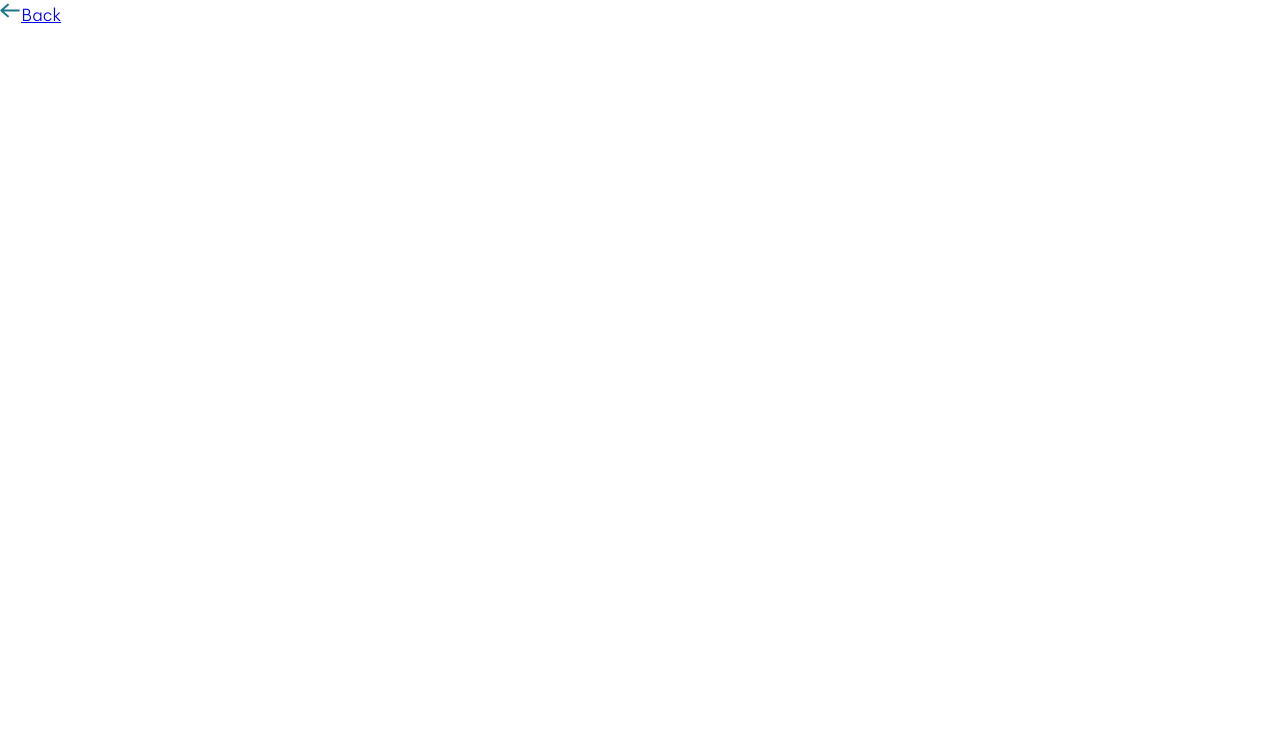
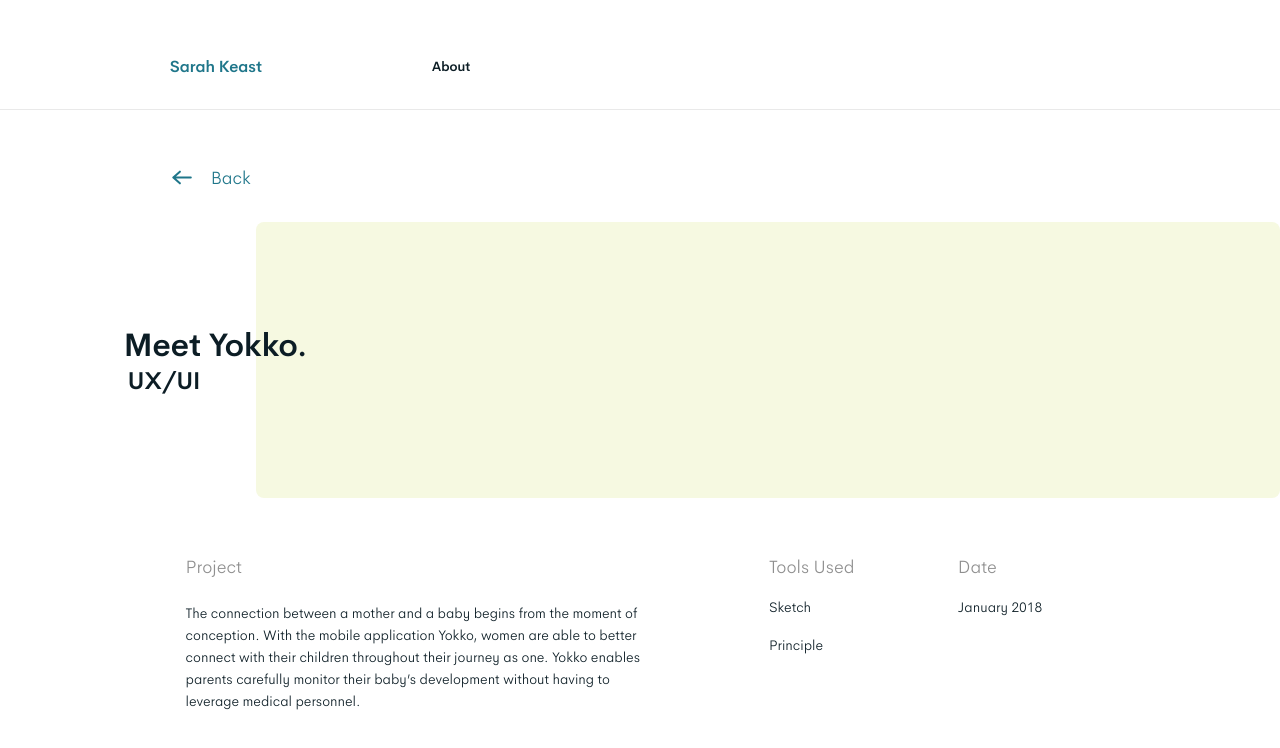
Before and after one commit to JoelChev/sarahhkeast_portfolio, a React (Create React App) app in the folder sarahhkeast_portfolio/: page /project in a window 1280 px wide. Shown: the top 748 px of the page. Built offline with nearby package versions, Linux system fonts and the light colour scheme.

Commit message:
Refactored the header into its own reusable component and tidied up the header on the project page

```diff
--- /dev/null
+++ b/sarahhkeast_portfolio/src/components/header.jsx
@@ -0,0 +1,35 @@
+import React, { useState, useEffect } from 'react';
+import classnames from 'classnames';
+
+const header = 'header';
+
+const Header = () => {
+
+    const [bodyOffset, setBodyOffset] = useState(
+        document.body.getBoundingClientRect()
+    );
+
+
+    const listener = e => {
+        setBodyOffset(document.body.getBoundingClientRect());
+    };
+
+    useEffect(() => {
+        window.addEventListener("scroll", listener);
+        return () => {
+            window.removeEventListener("scroll", listener);
+        };
+    });
+
+    return (
+        <div className={classnames(`${header}`, bodyOffset.top ? `${header}--shadow` : '')}>
+            <div className={`${header}__text-container`}>
+                <span className={`${header}__name`}>Sarah Keast</span>
+                <span className={`${header}__about`}>About</span>
+            </div>
+            <div className={`${header}__space-container`} />
+        </div>
+    );
+};
+
+export default Header;
--- a/sarahhkeast_portfolio/src/pages/landing-page.jsx
+++ b/sarahhkeast_portfolio/src/pages/landing-page.jsx
@@ -1,13 +1,13 @@
 import React, { Component } from 'react';
 import classnames from 'classnames';
 
+import Header from '../components/header';
 import ContactItem from '../components/contact-item';
 
 import HeroFlowers from '../assets/hero_flowers.png';
 import Mail from '../assets/mail.svg';
 import LinkedIn from '../assets/linkedin.svg';
 import Dribbble from '../assets/dribbble.svg';
-import ArrowRightWhite from '../assets/arrow-right-white.svg';
 import ArrowRightBlue from '../assets/arrow-right-blue.svg';
 import Yokko from '../assets/yokko-home-page.png';
 
@@ -15,43 +15,10 @@ const landingPage = 'landingPage';
 
 class LandingPage extends Component {
 
-
-    state = {
-        isTop: true
-    }
-
-    handleScroll = (event) => {
-        const { isTop } = this.state;
-        if (window.scrollY === 0 && !isTop) {
-            this.setState({ isTop: true });
-        } else if (window.scrollY !== 0 && isTop) {
-            this.setState({ isTop: false });
-        }
-    }
-
-    componentDidMount() {
-        this.setState({ isTop: window.pageYOffset === 0 })
-        window.addEventListener('scroll', this.handleScroll);
-    }
-
-    componentWillUnmount() {
-        window.removeEventListener('scroll', this.handleScroll);
-    }
-
-
     render() {
-        const { isTop } = this.state;
         return (
             <div className={`${landingPage}`}>
-                <div className={classnames(`${landingPage}__header`, !isTop ? `${landingPage}__header--shadow` : '')}>
-                    <div className={`${landingPage}__header-text-container`}>
-                        <span className={`${landingPage}__header-name`}>Sarah Keast</span>
-                        <span className={`${landingPage}__header-about`}>About</span>
-                    </div>
-                    <div className={`${landingPage}__header-space-container`}>
-
-                    </div>
-                </div>
+                <Header />
                 <div className={`${landingPage}__hero`}>
                     <div className={`${landingPage}__text-container`}>
                         <div className={`${landingPage}__text-align-container`}>
--- a/sarahhkeast_portfolio/src/pages/project-page.jsx
+++ b/sarahhkeast_portfolio/src/pages/project-page.jsx
@@ -1,5 +1,7 @@
 import React, { Component } from 'react';
 import classnames from 'classnames';
+
+import Header from '../components/header.jsx';
 
 import ArrowLeftBlue from '../assets/arrow-left-blue.svg';
 
@@ -10,12 +12,41 @@ class ProjectPage extends Component {
     render() {
         return (
             <div className={`${projectPage}`}>
+                <Header />
                 <div className={`${projectPage}__header`}>
                     <div className={`${projectPage}__back-link-container`}>
                         <a className={`${projectPage}__back-link`} href='/'>
                             <img className={`${projectPage}__back-link-icon`} src={ArrowLeftBlue} />
                             <span>Back</span>
                         </a>
+                    </div>
+                    <div className={`${projectPage}__hero-container`}>
+                        <div className={`${projectPage}__hero-text-container`}>
+                            <div className={`${projectPage}__hero-title-container`}>
+                                <div className={`${projectPage}__hero-title-align-container`}>
+                                    <h2 className={`${projectPage}__hero-title`}>Meet Yokko.</h2>
+                                    <h2 className={`${projectPage}__hero-sub-title`}>UX/UI</h2>
+                                </div>
+                            </div>
+                        </div>
+                        <div className={`${projectPage}__hero-image-container`} />
+                    </div>
+                    <div className={`${projectPage}__information-container`}>
+                        <div className={`${projectPage}__description-container`}>
+                            <h4 className={`${projectPage}__description-title`}>Project</h4>
+                            <p className={`${projectPage}__description-text`}>The connection between a mother and a baby begins from the moment of conception. With the mobile application Yokko, women are able to better connect with their children throughout their journey as one. Yokko enables parents carefully monitor their baby’s development without having to leverage medical personnel. </p>
+                        </div>
+                        <div className={`${projectPage}__tool-date-container`}>
+                            <div className={`${projectPage}__tools-container`}>
+                                <h4 className={`${projectPage}__tools-title`}>Tools Used</h4>
+                                <span className={`${projectPage}__tools-text`}>Sketch</span>
+                                <span className={`${projectPage}__tools-text`}>Principle</span>
+                            </div>
+                            <div className={`${projectPage}__date-container`}>
+                                <h4 className={`${projectPage}__date-title`}>Date</h4>
+                                <span className={`${projectPage}__date-text`}>January 2018</span>
+                            </div>
+                        </div>
                     </div>
                 </div>
             </div>
--- /dev/null
+++ b/sarahhkeast_portfolio/src/styles/components/header.scss
@@ -0,0 +1,41 @@
+.header {
+    display: flex;
+    position: sticky;
+    top: 0;
+    height: 109px;
+    background: $color-white;
+    border-bottom: 1px solid $color-grey-border;
+    z-index: 10;
+
+    &--shadow {
+        box-shadow: 1px 4px 8px $color-grey-border;
+    }
+
+    &__text-container {
+        padding-top: 56px;
+        padding-bottom: 32px;
+        width: 50%;
+        display: flex;
+        align-items: center;
+        justify-content: space-evenly;
+    }
+
+    &__name{
+        color: $color-blue-1;
+        font-weight: 500;
+        font-size: 16px;
+        line-height: 33px;
+        align-items: flex-start;
+    }
+
+    &__about {
+        color: $color-black;
+        font-weight: 500;
+        font-size: 13.2791px;
+        line-height: 33px;
+    }
+
+    &__space-container {
+        width: 50%;
+    }
+}
--- a/sarahhkeast_portfolio/src/styles/main.scss
+++ b/sarahhkeast_portfolio/src/styles/main.scss
@@ -4,6 +4,7 @@
 
 /* Components */
 @import './components/contact-item.scss';
+@import './components/header.scss';
 
 /* Pages */
 @import './pages/landing-page.scss';
--- a/sarahhkeast_portfolio/src/styles/pages/project-page.scss
+++ b/sarahhkeast_portfolio/src/styles/pages/project-page.scss
@@ -0,0 +1,159 @@
+.projectPage {
+
+    &__back-link-container {
+        margin-top: 56px;
+        display: flex;
+        width: 33%;
+        align-items: center;
+        justify-content: space-evenly;
+        &:hover, &:active {
+            text-decoration: underline;
+            text-decoration-color: $color-blue-1;
+        }
+    }
+
+    &__back-link {
+        color: $color-blue-1;
+        font-size: 16px;
+        line-height: 22px;
+        text-decoration: none;
+    }
+
+    &__back-link-icon {
+        margin-right: 18px;
+        margin-bottom: -4px;
+    }
+
+    &__hero-container {
+        margin: 32px 0;
+        display: flex;
+        align-items: center;
+        justify-content: space-between;
+    }
+
+    &__hero-text-container {
+        display: flex;
+        flex: 1 1 auto;
+        align-items: flex-end;
+        flex-direction: column;
+        margin-right: -4%;
+        z-index: 2;
+    }
+
+    &__hero-title-container {
+        display: flex;
+    }
+
+    &__hero-title-align-container {
+        display: flex;
+        flex-direction: column;
+        align-items: flex-start;
+    }
+
+    &__hero-title {
+        color: $color-black;
+        font-size: 32px;
+        font-weight: 500;
+    }
+
+    &__hero-sub-title {
+        color: $color-black;
+        font-size: 24px;
+        margin-left: 4px;
+        font-weight: 500;
+    }
+
+    &__hero-image-container {
+        display: flex;
+        align-items: flex-end;
+        background: $color-yokko-yellow;
+        border-radius: 8px;
+        height: 276px;
+        position: relative;
+        width: 80%;
+    }
+
+    &__hero-image {
+        position: absolute;
+        top: -9%;
+        left: 10%;
+    }
+
+    &__information-container {
+        display: flex;
+        justify-content: space-evenly;
+        width: 75%;
+        margin-top: 56px;
+        margin-left: 14.5%;
+    }
+
+    &__description-container {
+        display: flex;
+        flex-direction: column;
+        width: 50%;
+    }
+
+    &__description-title {
+        color: $color-grey-font;
+        font-size: 18px;
+        line-height: 26px;
+        font-weight: normal;
+        margin-bottom: 8px;
+    }
+
+    &__description-text {
+        color: $color-black;
+        font-size: 14px;
+        line-height: 22px;
+        font-weight: normal;
+    }
+
+    &__tool-date-container {
+        width: 50%;
+        display: flex;
+        justify-content: space-evenly;
+    }
+
+    &__tools-container {
+        display: flex;
+        flex-direction: column;
+    }
+
+    &__tools-title {
+        color: $color-grey-font;
+        font-size: 18px;
+        line-height: 26px;
+        font-weight: normal;
+        margin-bottom: 8px;
+    }
+
+    &__tools-text {
+        color: $color-black;
+        font-size: 14px;
+        line-height: 22px;
+        font-weight: normal;
+        margin: 8px 0;
+    }
+
+    &__date-container {
+        display: flex;
+        flex-direction: column;
+    }
+
+    &__date-title {
+        color: $color-grey-font;
+        font-size: 18px;
+        line-height: 26px;
+        font-weight: normal;
+        margin-bottom: 8px;
+    }
+
+    &__date-text {
+        margin-top: 8px;
+        color: $color-black;
+        font-size: 14px;
+        line-height: 22px;
+        font-weight: normal;
+    }
+
+}
--- a/sarahhkeast_portfolio/src/styles/variables.scss
+++ b/sarahhkeast_portfolio/src/styles/variables.scss
@@ -1,7 +1,9 @@
 $color-white: #FFFFFF;
 $color-grey-background: #f8f8f8;
 $color-grey-border: #e9e9e9;
+$color-grey-font: #8f8f8f;
 $color-black: #0C1D25;
 $color-blue-1: #1F768A;
 $color-blue-2:#E1F9FF;
 $color-blue-3: #58a4b5;
+$color-yokko-yellow: #f6f9e1;
```
